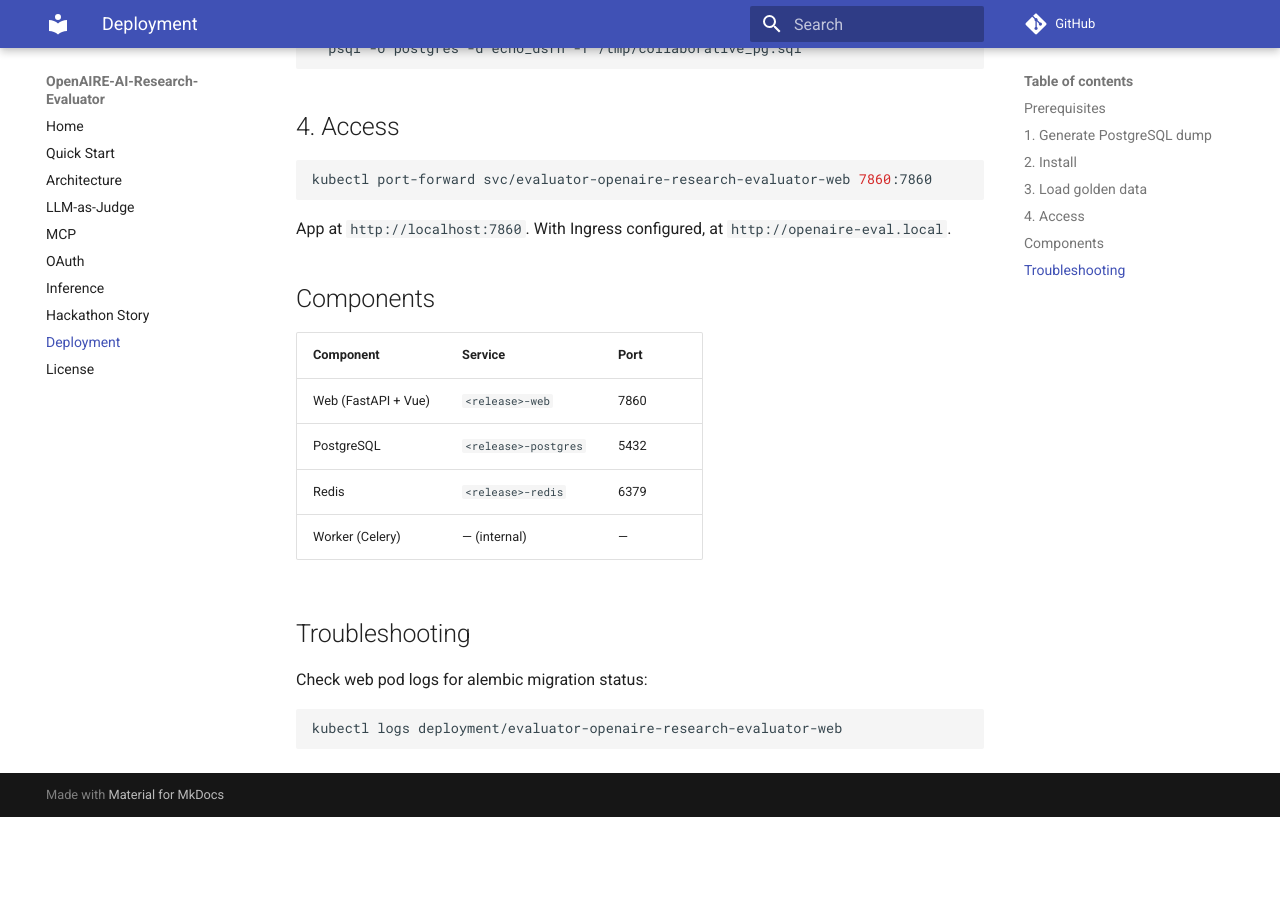
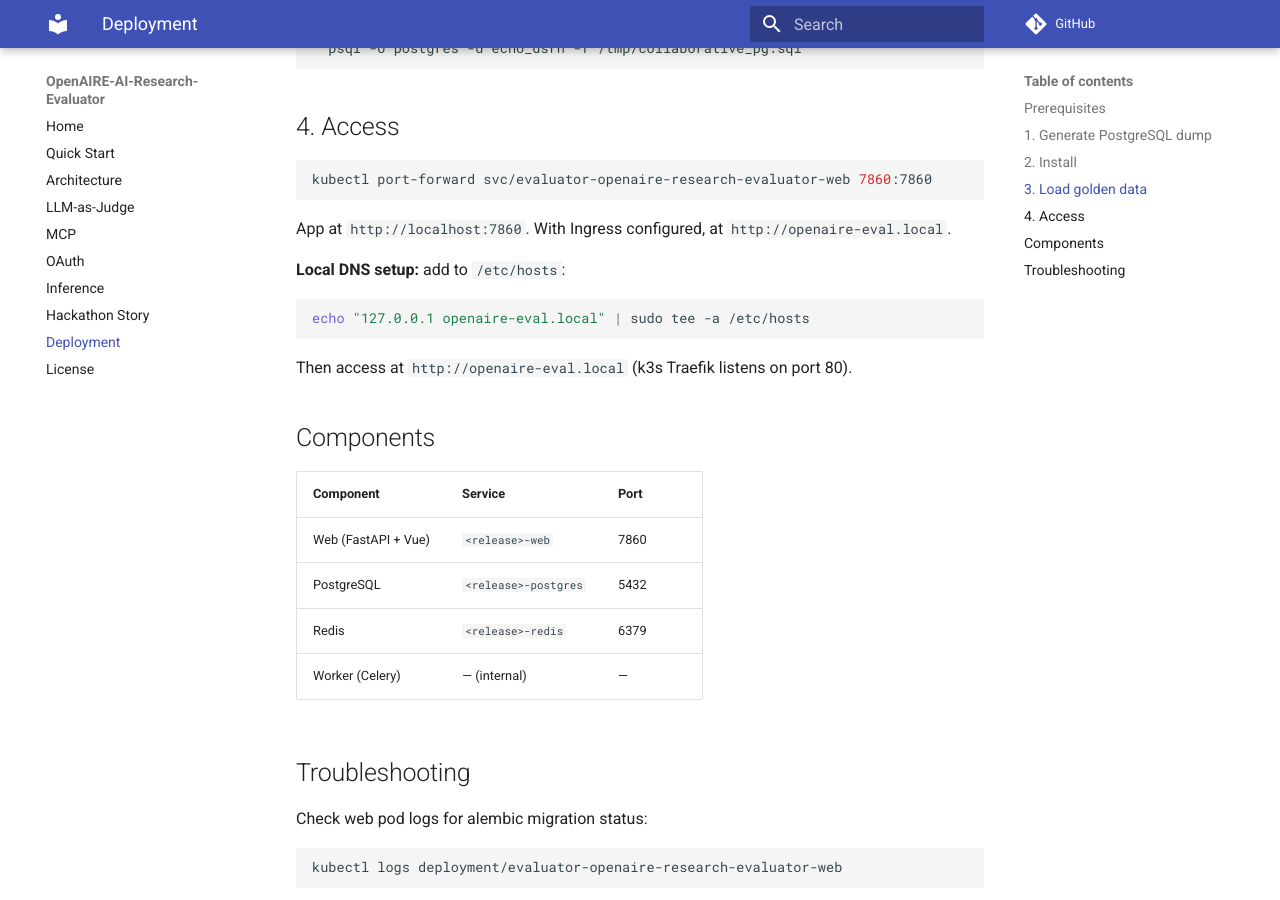
Before and after one commit to ethicalabs-ai/OpenAIRE-AI-Research-Evaluator, an MkDocs documentation site: the page built from docs/deployment.md, in a window 1280 px wide and 900 px high, scrolled down 1273 px. Built offline with MkDocs 1.6.1 and Material for MkDocs 9.7.7, drawn with Linux system fonts in a browser that asks for light colours; comment, search, counter and statistics services are not loaded; before the commit the page ends 2090 px from its top, so only the background shows below that.

Commit message:
docs: add /etc/hosts setup for openaire-eval.local

````diff
--- a/docs/deployment.md
+++ b/docs/deployment.md
@@ -64,6 +64,14 @@ kubectl port-forward svc/evaluator-openaire-research-evaluator-web 7860:7860
 
 App at `http://localhost:7860`. With Ingress configured, at `http://openaire-eval.local`.
 
+**Local DNS setup:** add to `/etc/hosts`:
+
+```bash
+echo "127.0.0.1 openaire-eval.local" | sudo tee -a /etc/hosts
+```
+
+Then access at `http://openaire-eval.local` (k3s Traefik listens on port 80).
+
 ## Components
 
 | Component | Service | Port |
````
